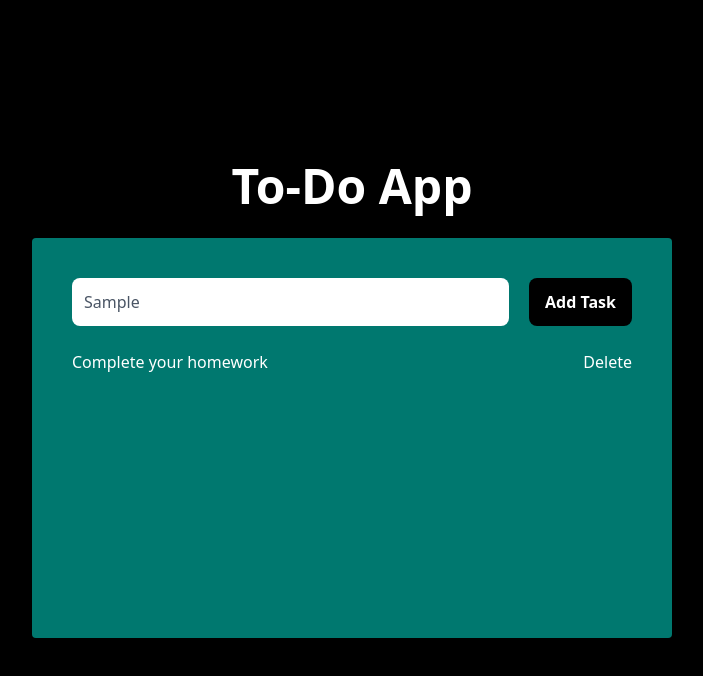
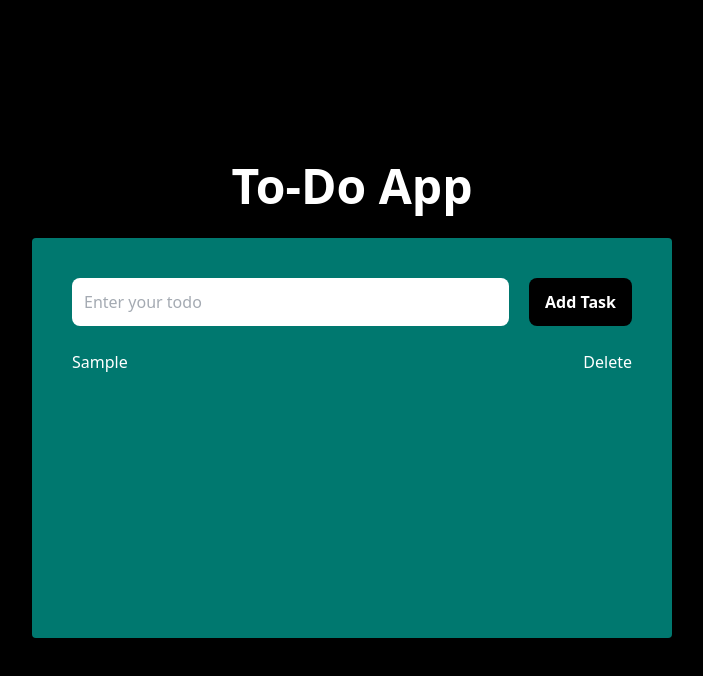
Before and after one commit to sawan1144/revision, a React app in the folder react-revision/: page / in a window 1280 px wide. Both pictures are taken after typing "Sample" into the empty fields and a click on the button "Add Task". Shown: the top 676 px of the page, without its empty margins (288-991 px from the left). Built offline with nearby package versions, Linux system fonts and the light colour scheme; the HTML template or start-up script is replaced by a standard one.

Commit message:
'react-1st-project-completed'

```diff
--- a/react-revision/src/App.jsx
+++ b/react-revision/src/App.jsx
@@ -1,7 +1,22 @@
+import { useState } from "react"
+import Todolist from "./Todolist"
 
 function App() {
+  const [value, setvalue] = useState('')
+  const [todos, settodos] = useState([])
 
+  function clickHandler(){
+    const item = {
+      id: todos.length+1,
+      text: value,
+    }
+    settodos((prev)=>[...prev, item])
+    setvalue('')
+  }
 
+  function handleDelete(id){
+    settodos(todos.filter((t) => t.id !== id))
+  }
 
   return (
     <div className="flex flex-col justify-center items-center gap-7 min-h-screen">
@@ -13,14 +28,12 @@ function App() {
         <div className="flex gap-5">
           <input
             className="flex-1 bg-white text-gray-600 py-3 px-3 h-min rounded-lg"
-            type="text" placeholder="Enter your todo" />
-          <button className="py-3 px-4 bg-black text-white font-bold h-min rounded-lg">Add Task</button>
+            type="text" placeholder="Enter your todo"
+            value={value} onChange={(d)=>setvalue(d.target.value)}/>
+          <button onClick={clickHandler} className="py-3 px-4 bg-black text-white font-bold h-min rounded-lg">Add Task</button>
         </div>
 
-        <div className="flex justify-between">
-          <h4>Complete your homework</h4>
-          <button>Delete</button>
-        </div>
+        {todos.map((d)=><Todolist key={d.id} id={d.id} text={d.text} ondelete={handleDelete}/>)}
 
       </div>
 
--- /dev/null
+++ b/react-revision/src/Todolist.jsx
@@ -0,0 +1,13 @@
+import React from 'react'
+
+const Todolist = ({text, ondelete, id}) => {
+
+    return (
+        <div className="flex justify-between">
+            <h4>{text}</h4>
+            <button onClick={()=>ondelete(id)}>Delete</button>
+        </div>
+    )
+}
+
+export default Todolist
```
